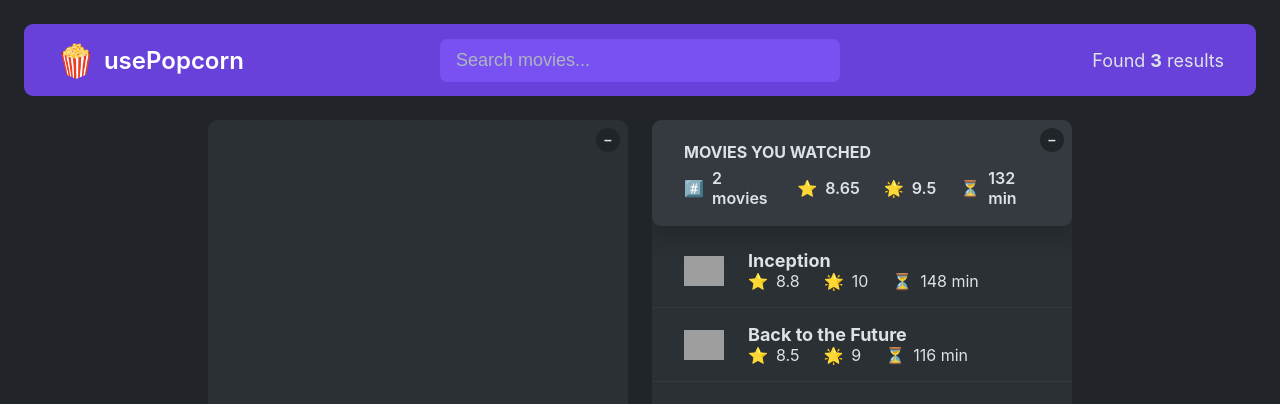
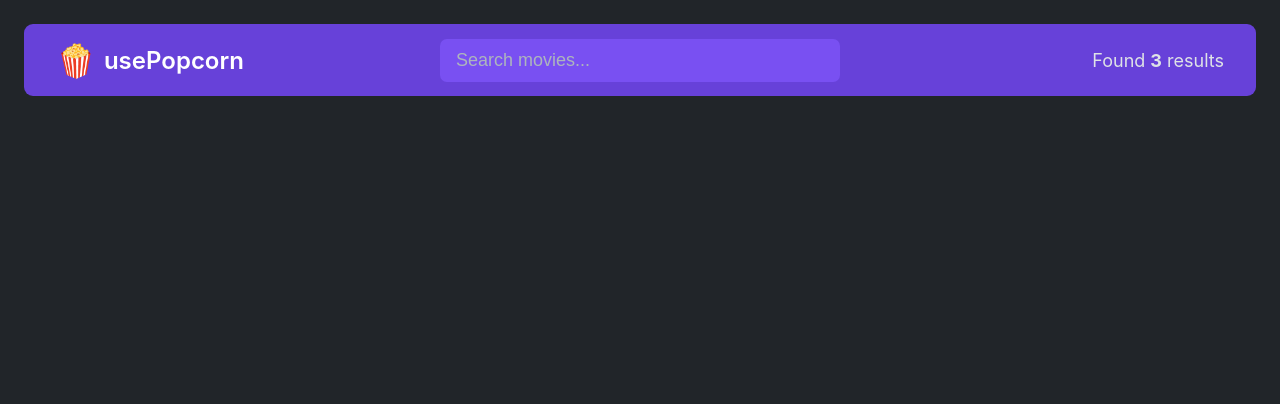
Before and after one commit to Kappa099/React.js, a React (Create React App) app in the folder usepopcorn/: page / in a window 1280 px wide. Shown: the top 404 px of the page. Built offline with nearby package versions, Linux system fonts and the light colour scheme; grey boxes are pictures that could not be loaded.

Commit message:
new corn app9

```diff
--- a/usepopcorn/src/App.js
+++ b/usepopcorn/src/App.js
@@ -56,7 +56,12 @@ export default function App() {
         <Search />
         <NumResults movies={ movies }/>
       </NavBar>
-      <Main />
+      <Main>
+        <ListBox >
+          <MovieList movies={movies}/>
+        </ListBox>
+        <WatchedBox />
+      </Main>
     </>
   );
 }
@@ -100,16 +105,15 @@ function NumResults({ movies }) {
     </p>
   );
 }
-function Main({ movies }) {
+function Main({ children }) {
   return (
     <main className="main">
-      <ListBox />
-      <WatchedBox />
+
     </main>
   );
 }
 
-function ListBox({ movies }) {
+function ListBox({ children }) {
   const [isOpen1, setIsOpen1] = useState(true);
   return (
     <div className="box">
@@ -119,7 +123,7 @@ function ListBox({ movies }) {
       >
         {isOpen1 ? "–" : "+"}
       </button>
-      {isOpen1 && <MovieList />}
+      {isOpen1 && {children}}
     </div>
   );
 }
```
